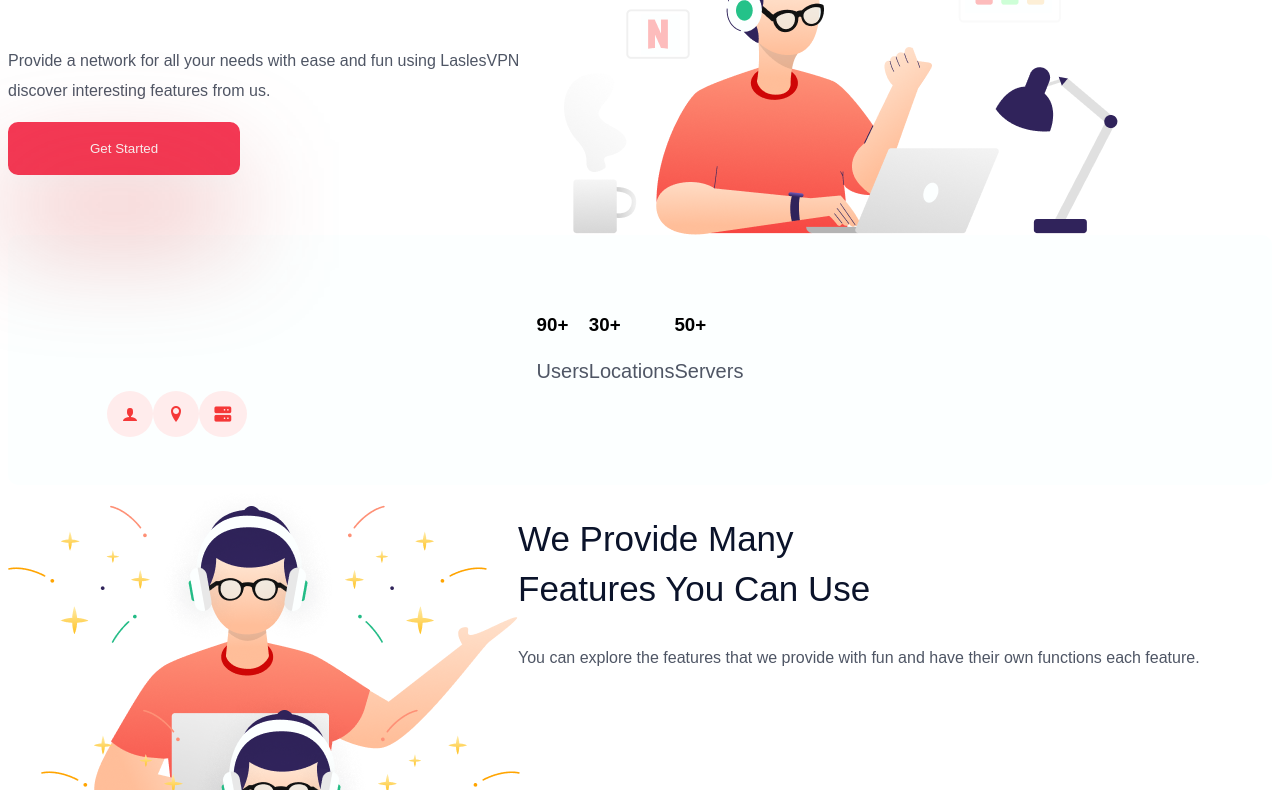
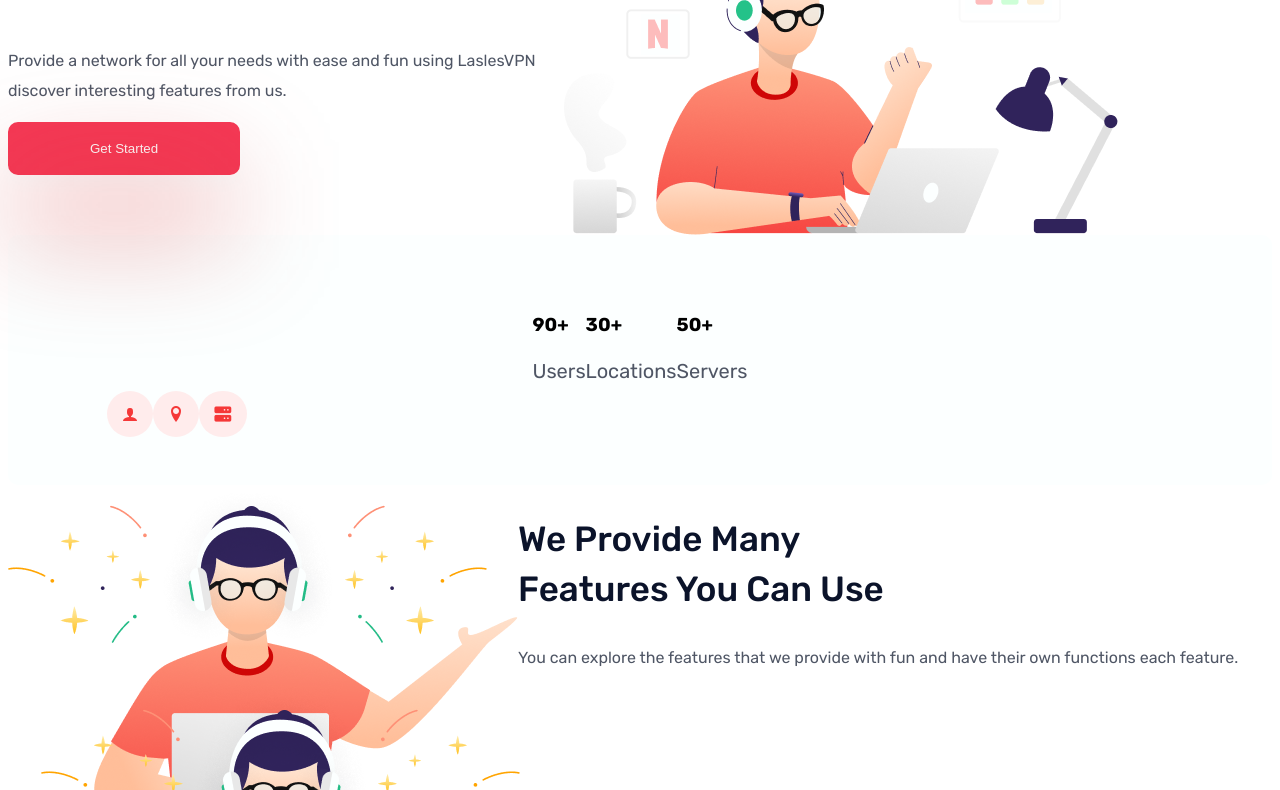
Before and after one commit to DariaKrasnoshapka/LaslesVPN, a plain HTML site: page index.html in a window 1280 px wide. Shown: the part 246-1036 px from the top of the page. Drawn offline with Linux system fonts and the light colour scheme; files whose address does not match are found by name.

Commit message:
correction

```diff
--- a/index.html
+++ b/index.html
@@ -6,7 +6,7 @@
     <meta name="viewport" content="width=device-width, initial-scale=1.0">
     <link rel="preconnect" href="https://fonts.googleapis.com">
     <link rel="preconnect" href="https://fonts.gstatic.com" crossorigin>
-    <link href="https://fonts.googleapis.com/css2?family=Lato:wght@400;700&display=swap" rel="stylesheet">
+    <link href="https://fonts.googleapis.com/css2?family=Rubik:wght@400;500;700&display=swap" rel="stylesheet">
     <link rel="stylesheet" href="./css/main.css">
     <link rel="stylesheet" href="./icomoon/style.css">
     <title>LaslesVPN</title>
```
